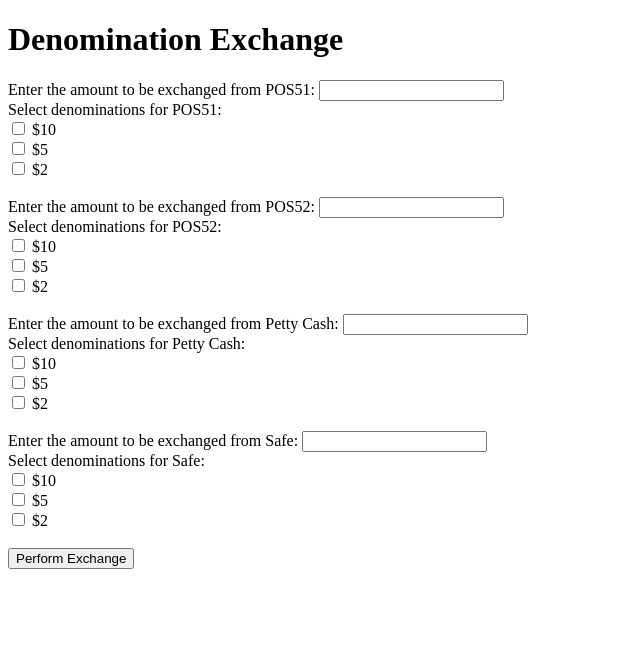
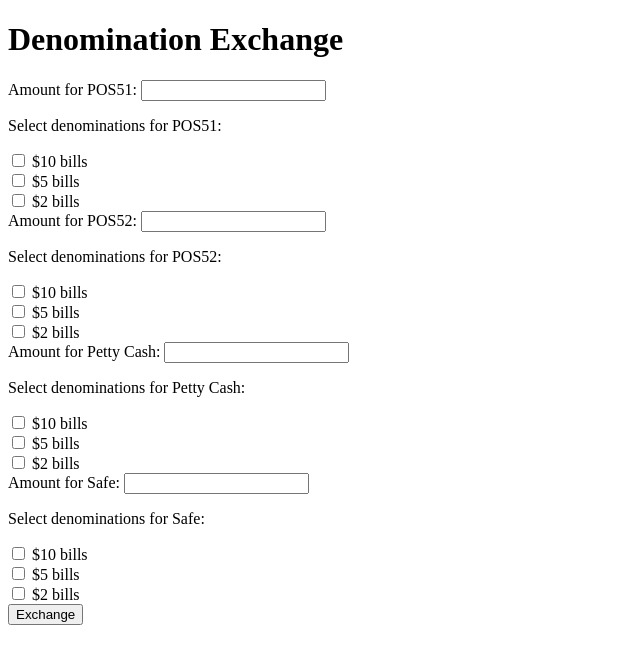
Before and after one commit to jasonzhangkm/dbs-25102024, a Flask app: page / in a window 1280 px wide. Shown: the top 664 px of the page, without its empty margins (0-640 px from the left). Run offline with Flask 3, Linux system fonts and the light colour scheme.

Commit message:
Update index.html

```diff
--- a/templates/index.html
+++ b/templates/index.html
@@ -7,21 +7,49 @@
 </head>
 <body>
     <h1>Denomination Exchange</h1>
-    <form action="/" method="POST">
-        {% for location in ['POS51', 'POS52', 'Petty Cash', 'Safe'] %}
-            <div>
-                <label>Enter the amount to be exchanged from {{ location }}:</label>
-                <input type="number" step="0.01" name="amount_{{ location }}" required>
-                <div>
-                    <label>Select denominations for {{ location }}:</label><br>
-                    <input type="checkbox" name="denom_{{ location }}" value="10"> $10<br>
-                    <input type="checkbox" name="denom_{{ location }}" value="5"> $5<br>
-                    <input type="checkbox" name="denom_{{ location }}" value="2"> $2<br>
-                </div>
-            </div>
-            <br>
-        {% endfor %}
-        <button type="submit">Perform Exchange</button>
+    <form method="POST">
+        <div>
+            <label for="amount_POS51">Amount for POS51:</label>
+            <input type="number" name="amount_POS51" step="0.01" required>
+
+            <p>Select denominations for POS51:</p>
+            <input type="checkbox" name="denom_POS51" value="10"> $10 bills<br>
+            <input type="checkbox" name="denom_POS51" value="5"> $5 bills<br>
+            <input type="checkbox" name="denom_POS51" value="2"> $2 bills<br>
+        </div>
+
+        <div>
+            <label for="amount_POS52">Amount for POS52:</label>
+            <input type="number" name="amount_POS52" step="0.01" required>
+
+            <p>Select denominations for POS52:</p>
+            <input type="checkbox" name="denom_POS52" value="10"> $10 bills<br>
+            <input type="checkbox" name="denom_POS52" value="5"> $5 bills<br>
+            <input type="checkbox" name="denom_POS52" value="2"> $2 bills<br>
+        </div>
+
+        <div>
+            <label for="amount_Petty_Cash">Amount for Petty Cash:</label>
+            <input type="number" name="amount_Petty_Cash" step="0.01" required>
+
+            <p>Select denominations for Petty Cash:</p>
+            <input type="checkbox" name="denom_Petty_Cash" value="10"> $10 bills<br>
+            <input type="checkbox" name="denom_Petty_Cash" value="5"> $5 bills<br>
+            <input type="checkbox" name="denom_Petty_Cash" value="2"> $2 bills<br>
+        </div>
+
+        <div>
+            <label for="amount_Safe">Amount for Safe:</label>
+            <input type="number" name="amount_Safe" step="0.01" required>
+
+            <p>Select denominations for Safe:</p>
+            <input type="checkbox" name="denom_Safe" value="10"> $10 bills<br>
+            <input type="checkbox" name="denom_Safe" value="5"> $5 bills<br>
+            <input type="checkbox" name="denom_Safe" value="2"> $2 bills<br>
+        </div>
+
+        <button type="submit">Exchange</button>
     </form>
+
 </body>
 </html>
```
